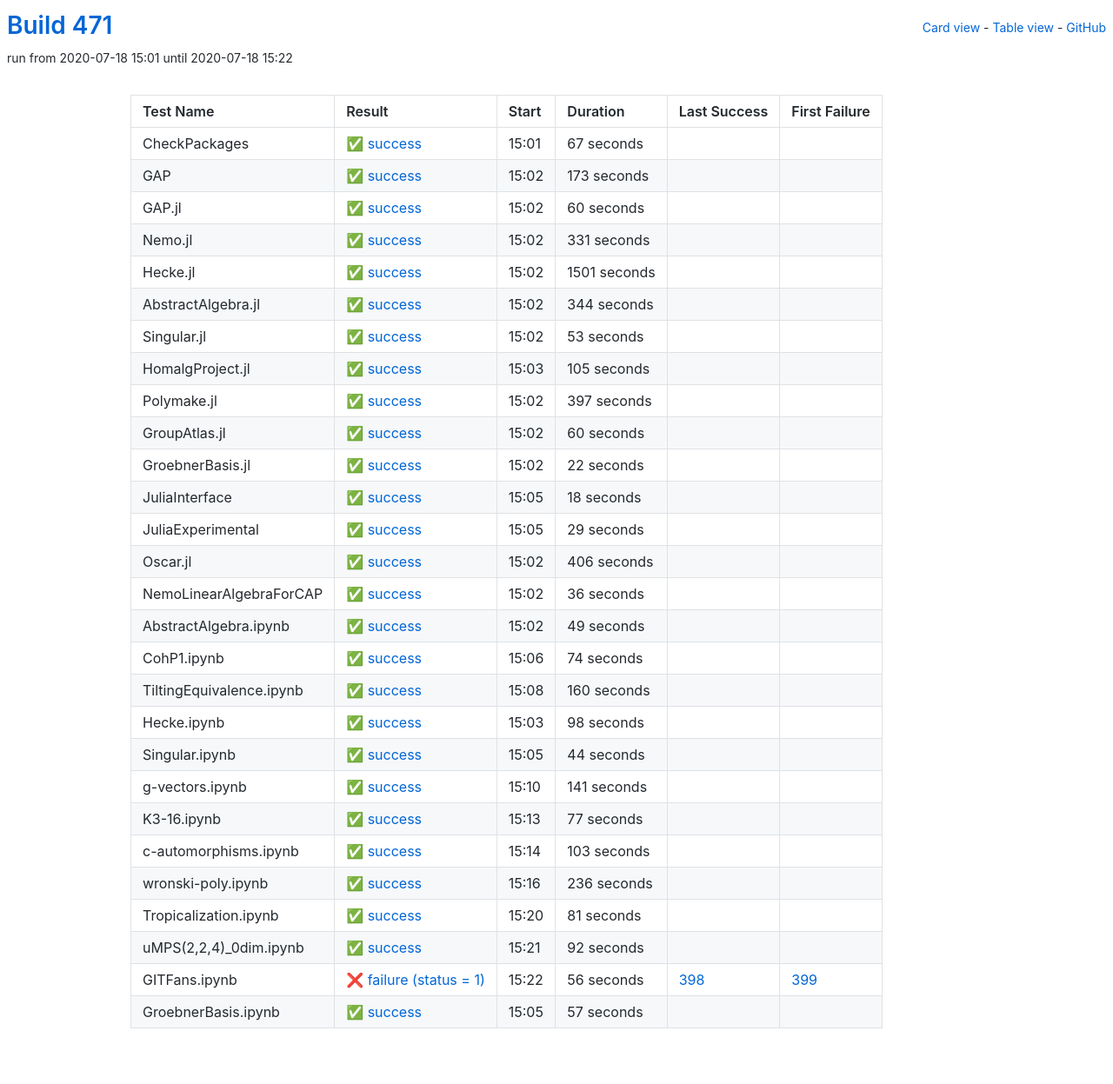
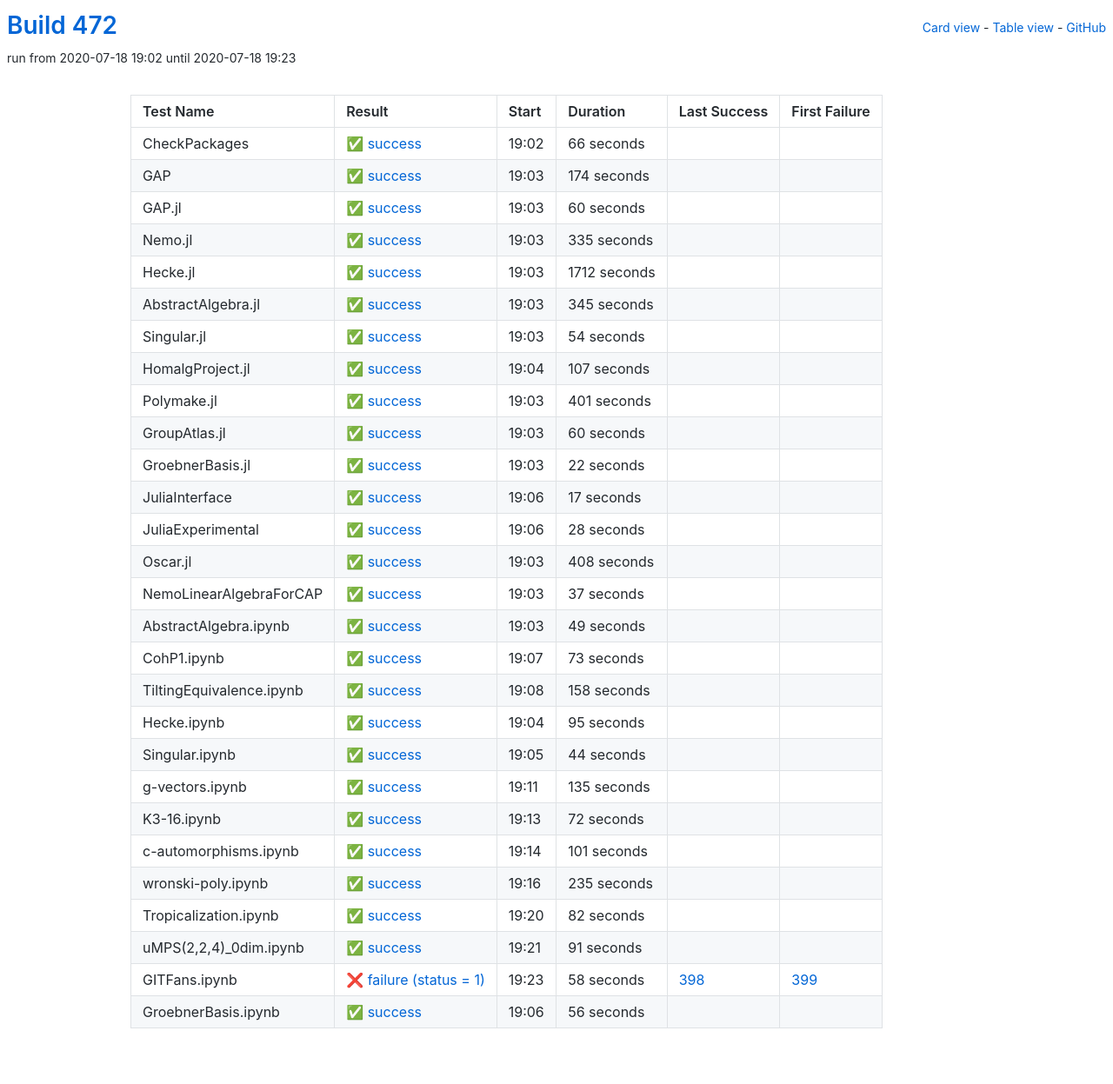
Before and after one commit to oscar-system/oscar-ci-status-stable, a Jekyll site: the page built from table.html, in a window 1280 px wide. Shown: the whole page at 87% size. Built offline with Jekyll 4.4.1, drawn with Linux system fonts in a browser that asks for light colours.

Commit message:
Build #472

```diff
--- a/_data/ci.yml
+++ b/_data/ci.yml
@@ -1,6 +1,6 @@
 ---
-build: 471
-build_url: https://oscarci.mathematik.uni-kl.de/job/oscar-stable/471/
+build: 472
+build_url: https://oscarci.mathematik.uni-kl.de/job/oscar-stable/472/
 job: oscar-stable
 organization: oscar-system
 repo: oscar-ci-status-stable
@@ -8,32 +8,32 @@ repourl: https://github.com/oscar-system/oscar-ci-status-stable
 tests:
 - name: CheckPackages
   id: checkpackages
-  log: https://oscarci.mathematik.uni-kl.de/job/oscar-stable/471/artifact/logs/build-471/CheckPackages.log
-  start: 2020-07-18 15:01
+  log: https://oscarci.mathematik.uni-kl.de/job/oscar-stable/472/artifact/logs/build-472/CheckPackages.log
+  start: 2020-07-18 19:02
   success: true
   exitcode: 0
   status: success
-  duration: 67
+  duration: 66
   last_success: false
   last_success_url:
   first_failure: false
   first_failure_url:
 - name: GAP
   id: gap
-  log: https://oscarci.mathematik.uni-kl.de/job/oscar-stable/471/artifact/logs/build-471/GAP.log
-  start: 2020-07-18 15:02
+  log: https://oscarci.mathematik.uni-kl.de/job/oscar-stable/472/artifact/logs/build-472/GAP.log
+  start: 2020-07-18 19:03
   success: true
   exitcode: 0
   status: success
-  duration: 173
+  duration: 174
   last_success: false
   last_success_url:
   first_failure: false
   first_failure_url:
 - name: GAP.jl
   id: gap-jl
-  log: https://oscarci.mathematik.uni-kl.de/job/oscar-stable/471/artifact/logs/build-471/GAP.jl.log
-  start: 2020-07-18 15:02
+  log: https://oscarci.mathematik.uni-kl.de/job/oscar-stable/472/artifact/logs/build-472/GAP.jl.log
+  start: 2020-07-18 19:03
   success: true
   exitcode: 0
   status: success
@@ -44,80 +44,80 @@ tests:
   first_failure_url:
 - name: Nemo.jl
   id: nemo-jl
-  log: https://oscarci.mathematik.uni-kl.de/job/oscar-stable/471/artifact/logs/build-471/Nemo.jl.log
-  start: 2020-07-18 15:02
+  log: https://oscarci.mathematik.uni-kl.de/job/oscar-stable/472/artifact/logs/build-472/Nemo.jl.log
+  start: 2020-07-18 19:03
   success: true
   exitcode: 0
   status: success
-  duration: 331
+  duration: 335
   last_success: false
   last_success_url:
   first_failure: false
   first_failure_url:
 - name: Hecke.jl
   id: hecke-jl
-  log: https://oscarci.mathematik.uni-kl.de/job/oscar-stable/471/artifact/logs/build-471/Hecke.jl.log
-  start: 2020-07-18 15:02
+  log: https://oscarci.mathematik.uni-kl.de/job/oscar-stable/472/artifact/logs/build-472/Hecke.jl.log
+  start: 2020-07-18 19:03
   success: true
   exitcode: 0
   status: success
-  duration: 1501
+  duration: 1712
   last_success: false
   last_success_url:
   first_failure: false
   first_failure_url:
 - name: AbstractAlgebra.jl
   id: abstractalgebra-jl
-  log: https://oscarci.mathematik.uni-kl.de/job/oscar-stable/471/artifact/logs/build-471/AbstractAlgebra.jl.log
-  start: 2020-07-18 15:02
+  log: https://oscarci.mathematik.uni-kl.de/job/oscar-stable/472/artifact/logs/build-472/AbstractAlgebra.jl.log
+  start: 2020-07-18 19:03
   success: true
   exitcode: 0
   status: success
-  duration: 344
+  duration: 345
   last_success: false
   last_success_url:
   first_failure: false
   first_failure_url:
 - name: Singular.jl
   id: singular-jl
-  log: https://oscarci.mathematik.uni-kl.de/job/oscar-stable/471/artifact/logs/build-471/Singular.jl.log
-  start: 2020-07-18 15:02
+  log: https://oscarci.mathematik.uni-kl.de/job/oscar-stable/472/artifact/logs/build-472/Singular.jl.log
+  start: 2020-07-18 19:03
   success: true
   exitcode: 0
   status: success
-  duration: 53
+  duration: 54
   last_success: false
   last_success_url:
   first_failure: false
   first_failure_url:
 - name: HomalgProject.jl
   id: homalgproject-jl
-  log: https://oscarci.mathematik.uni-kl.de/job/oscar-stable/471/artifact/logs/build-471/HomalgProject.jl.log
-  start: 2020-07-18 15:03
+  log: https://oscarci.mathematik.uni-kl.de/job/oscar-stable/472/artifact/logs/build-472/HomalgProject.jl.log
+  start: 2020-07-18 19:04
   success: true
   exitcode: 0
   status: success
-  duration: 105
+  duration: 107
   last_success: false
   last_success_url:
   first_failure: false
   first_failure_url:
 - name: Polymake.jl
   id: polymake-jl
-  log: https://oscarci.mathematik.uni-kl.de/job/oscar-stable/471/artifact/logs/build-471/Polymake.jl.log
-  start: 2020-07-18 15:02
+  log: https://oscarci.mathematik.uni-kl.de/job/oscar-stable/472/artifact/logs/build-472/Polymake.jl.log
+  start: 2020-07-18 19:03
   success: true
   exitcode: 0
   status: success
-  duration: 397
+  duration: 401
   last_success: false
   last_success_url:
   first_failure: false
   first_failure_url:
 - name: GroupAtlas.jl
   id: groupatlas-jl
-  log: https://oscarci.mathematik.uni-kl.de/job/oscar-stable/471/artifact/logs/build-471/GroupAtlas.jl.log
-  start: 2020-07-18 15:02
+  log: https://oscarci.mathematik.uni-kl.de/job/oscar-stable/472/artifact/logs/build-472/GroupAtlas.jl.log
+  start: 2020-07-18 19:03
   success: true
   exitcode: 0
   status: success
@@ -128,8 +128,8 @@ tests:
   first_failure_url:
 - name: GroebnerBasis.jl
   id: groebnerbasis-jl
-  log: https://oscarci.mathematik.uni-kl.de/job/oscar-stable/471/artifact/logs/build-471/GroebnerBasis.jl.log
-  start: 2020-07-18 15:02
+  log: https://oscarci.mathematik.uni-kl.de/job/oscar-stable/472/artifact/logs/build-472/GroebnerBasis.jl.log
+  start: 2020-07-18 19:03
   success: true
   exitcode: 0
   status: success
@@ -140,56 +140,56 @@ tests:
   first_failure_url:
 - name: JuliaInterface
   id: juliainterface
-  log: https://oscarci.mathematik.uni-kl.de/job/oscar-stable/471/artifact/logs/build-471/JuliaInterface.log
-  start: 2020-07-18 15:05
+  log: https://oscarci.mathematik.uni-kl.de/job/oscar-stable/472/artifact/logs/build-472/JuliaInterface.log
+  start: 2020-07-18 19:06
   success: true
   exitcode: 0
   status: success
-  duration: 18
+  duration: 17
   last_success: false
   last_success_url:
   first_failure: false
   first_failure_url:
 - name: JuliaExperimental
   id: juliaexperimental
-  log: https://oscarci.mathematik.uni-kl.de/job/oscar-stable/471/artifact/logs/build-471/JuliaExperimental.log
-  start: 2020-07-18 15:05
+  log: https://oscarci.mathematik.uni-kl.de/job/oscar-stable/472/artifact/logs/build-472/JuliaExperimental.log
+  start: 2020-07-18 19:06
   success: true
   exitcode: 0
   status: success
-  duration: 29
+  duration: 28
   last_success: false
   last_success_url:
   first_failure: false
   first_failure_url:
 - name: Oscar.jl
   id: oscar-jl
-  log: https://oscarci.mathematik.uni-kl.de/job/oscar-stable/471/artifact/logs/build-471/Oscar.jl.log
-  start: 2020-07-18 15:02
+  log: https://oscarci.mathematik.uni-kl.de/job/oscar-stable/472/artifact/logs/build-472/Oscar.jl.log
+  start: 2020-07-18 19:03
   success: true
   exitcode: 0
   status: success
-  duration: 406
+  duration: 408
   last_success: false
   last_success_url:
   first_failure: false
   first_failure_url:
 - name: NemoLinearAlgebraForCAP
   id: nemolinearalgebraforcap
-  log: https://oscarci.mathematik.uni-kl.de/job/oscar-stable/471/artifact/logs/build-471/NemoLinearAlgebraForCAP.log
-  start: 2020-07-18 15:02
+  log: https://oscarci.mathematik.uni-kl.de/job/oscar-stable/472/artifact/logs/build-472/NemoLinearAlgebraForCAP.log
+  start: 2020-07-18 19:03
   success: true
   exitcode: 0
   status: success
-  duration: 36
+  duration: 37
   last_success: false
   last_success_url:
   first_failure: false
   first_failure_url:
 - name: AbstractAlgebra.ipynb
   id: abstractalgebra-ipynb
-  log: https://oscarci.mathematik.uni-kl.de/job/oscar-stable/471/artifact/logs/build-471/AbstractAlgebra.ipynb.log
-  start: 2020-07-18 15:02
+  log: https://oscarci.mathematik.uni-kl.de/job/oscar-stable/472/artifact/logs/build-472/AbstractAlgebra.ipynb.log
+  start: 2020-07-18 19:03
   success: true
   exitcode: 0
   status: success
@@ -200,44 +200,44 @@ tests:
   first_failure_url:
 - name: CohP1.ipynb
   id: cohp1-ipynb
-  log: https://oscarci.mathematik.uni-kl.de/job/oscar-stable/471/artifact/logs/build-471/CohP1.ipynb.log
-  start: 2020-07-18 15:06
+  log: https://oscarci.mathematik.uni-kl.de/job/oscar-stable/472/artifact/logs/build-472/CohP1.ipynb.log
+  start: 2020-07-18 19:07
   success: true
   exitcode: 0
   status: success
-  duration: 74
+  duration: 73
   last_success: false
   last_success_url:
   first_failure: false
   first_failure_url:
 - name: TiltingEquivalence.ipynb
   id: tiltingequivalence-ipynb
-  log: https://oscarci.mathematik.uni-kl.de/job/oscar-stable/471/artifact/logs/build-471/TiltingEquivalence.ipynb.log
-  start: 2020-07-18 15:08
+  log: https://oscarci.mathematik.uni-kl.de/job/oscar-stable/472/artifact/logs/build-472/TiltingEquivalence.ipynb.log
+  start: 2020-07-18 19:08
   success: true
   exitcode: 0
   status: success
-  duration: 160
+  duration: 158
   last_success: false
   last_success_url:
   first_failure: false
   first_failure_url:
 - name: Hecke.ipynb
   id: hecke-ipynb
-  log: https://oscarci.mathematik.uni-kl.de/job/oscar-stable/471/artifact/logs/build-471/Hecke.ipynb.log
-  start: 2020-07-18 15:03
+  log: https://oscarci.mathematik.uni-kl.de/job/oscar-stable/472/artifact/logs/build-472/Hecke.ipynb.log
+  start: 2020-07-18 19:04
   success: true
   exitcode: 0
   status: success
-  duration: 98
+  duration: 95
   last_success: false
   last_success_url:
   first_failure: false
   first_failure_url:
 - name: Singular.ipynb
   id: singular-ipynb
-  log: https://oscarci.mathematik.uni-kl.de/job/oscar-stable/471/artifact/logs/build-471/Singular.ipynb.log
-  start: 2020-07-18 15:05
+  log: https://oscarci.mathematik.uni-kl.de/job/oscar-stable/472/artifact/logs/build-472/Singular.ipynb.log
+  start: 2020-07-18 19:05
   success: true
   exitcode: 0
   status: success
@@ -248,96 +248,96 @@ tests:
   first_failure_url:
 - name: g-vectors.ipynb
   id: g-vectors-ipynb
-  log: https://oscarci.mathematik.uni-kl.de/job/oscar-stable/471/artifact/logs/build-471/g-vectors.ipynb.log
-  start: 2020-07-18 15:10
+  log: https://oscarci.mathematik.uni-kl.de/job/oscar-stable/472/artifact/logs/build-472/g-vectors.ipynb.log
+  start: 2020-07-18 19:11
   success: true
   exitcode: 0
   status: success
-  duration: 141
+  duration: 135
   last_success: false
   last_success_url:
   first_failure: false
   first_failure_url:
 - name: K3-16.ipynb
   id: k3-16-ipynb
-  log: https://oscarci.mathematik.uni-kl.de/job/oscar-stable/471/artifact/logs/build-471/K3-16.ipynb.log
-  start: 2020-07-18 15:13
+  log: https://oscarci.mathematik.uni-kl.de/job/oscar-stable/472/artifact/logs/build-472/K3-16.ipynb.log
+  start: 2020-07-18 19:13
   success: true
   exitcode: 0
   status: success
-  duration: 77
+  duration: 72
   last_success: false
   last_success_url:
   first_failure: false
   first_failure_url:
 - name: c-automorphisms.ipynb
   id: c-automorphisms-ipynb
-  log: https://oscarci.mathematik.uni-kl.de/job/oscar-stable/471/artifact/logs/build-471/c-automorphisms.ipynb.log
-  start: 2020-07-18 15:14
+  log: https://oscarci.mathematik.uni-kl.de/job/oscar-stable/472/artifact/logs/build-472/c-automorphisms.ipynb.log
+  start: 2020-07-18 19:14
   success: true
   exitcode: 0
   status: success
-  duration: 103
+  duration: 101
   last_success: false
   last_success_url:
   first_failure: false
   first_failure_url:
 - name: wronski-poly.ipynb
   id: wronski-poly-ipynb
-  log: https://oscarci.mathematik.uni-kl.de/job/oscar-stable/471/artifact/logs/build-471/wronski-poly.ipynb.log
-  start: 2020-07-18 15:16
+  log: https://oscarci.mathematik.uni-kl.de/job/oscar-stable/472/artifact/logs/build-472/wronski-poly.ipynb.log
+  start: 2020-07-18 19:16
   success: true
   exitcode: 0
   status: success
-  duration: 236
+  duration: 235
   last_success: false
   last_success_url:
   first_failure: false
   first_failure_url:
 - name: Tropicalization.ipynb
   id: tropicalization-ipynb
-  log: https://oscarci.mathematik.uni-kl.de/job/oscar-stable/471/artifact/logs/build-471/Tropicalization.ipynb.log
-  start: 2020-07-18 15:20
+  log: https://oscarci.mathematik.uni-kl.de/job/oscar-stable/472/artifact/logs/build-472/Tropicalization.ipynb.log
+  start: 2020-07-18 19:20
   success: true
   exitcode: 0
   status: success
-  duration: 81
+  duration: 82
   last_success: false
   last_success_url:
   first_failure: false
   first_failure_url:
 - name: uMPS(2,2,4)_0dim.ipynb
   id: umps-2-2-4-0dim-ipynb
-  log: https://oscarci.mathematik.uni-kl.de/job/oscar-stable/471/artifact/logs/build-471/uMPS-2-2-4-_0dim.ipynb.log
-  start: 2020-07-18 15:21
+  log: https://oscarci.mathematik.uni-kl.de/job/oscar-stable/472/artifact/logs/build-472/uMPS-2-2-4-_0dim.ipynb.log
+  start: 2020-07-18 19:21
   success: true
   exitcode: 0
   status: success
-  duration: 92
+  duration: 91
   last_success: false
   last_success_url:
   first_failure: false
   first_failure_url:
 - name: GITFans.ipynb
   id: gitfans-ipynb
-  log: https://oscarci.mathematik.uni-kl.de/job/oscar-stable/471/artifact/logs/build-471/GITFans.ipynb.log
-  start: 2020-07-18 15:22
+  log: https://oscarci.mathematik.uni-kl.de/job/oscar-stable/472/artifact/logs/build-472/GITFans.ipynb.log
+  start: 2020-07-18 19:23
   success: false
   exitcode: 1
   status: failure
-  duration: 56
+  duration: 58
   last_success: 398
   last_success_url: https://oscarci.mathematik.uni-kl.de/job/oscar-stable/398/
   first_failure: 399
   first_failure_url: https://oscarci.mathematik.uni-kl.de/job/oscar-stable/399/
 - name: GroebnerBasis.ipynb
   id: groebnerbasis-ipynb
-  log: https://oscarci.mathematik.uni-kl.de/job/oscar-stable/471/artifact/logs/build-471/GroebnerBasis.ipynb.log
-  start: 2020-07-18 15:05
+  log: https://oscarci.mathematik.uni-kl.de/job/oscar-stable/472/artifact/logs/build-472/GroebnerBasis.ipynb.log
+  start: 2020-07-18 19:06
   success: true
   exitcode: 0
   status: success
-  duration: 57
+  duration: 56
   last_success: false
   last_success_url:
   first_failure: false
```
Also changed, not shown: README.md.
